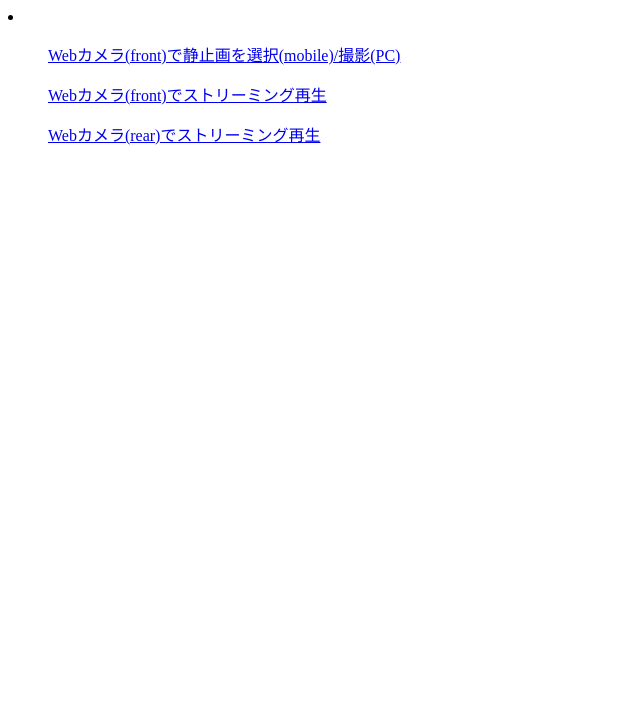
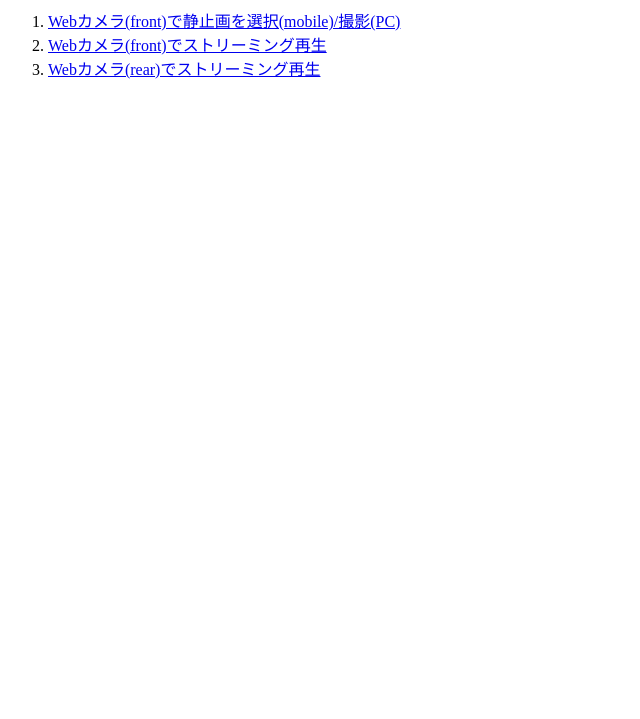
Before and after one commit to toku345/sandbox, a website: page public/index.html in a window 1280 px wide. Shown: the part 81-800 px from the top of the page, without its empty margins (0-640 px from the left). Drawn offline with Linux system fonts and the light colour scheme.

Commit message:
( ﾟдﾟ)ﾊｯ! ol <-> li

```diff
--- a/public/index.html
+++ b/public/index.html
@@ -11,11 +11,11 @@
   <body>
     <div>
       <h1>toku345 のサンドボックス</h1>
-      <li>
-        <ol><a href="./webcamera_single_frame.html">Webカメラ(front)で静止画を選択(mobile)/撮影(PC)</a></ol>
-        <ol><a href="./webcamera_streaming_front">Webカメラ(front)でストリーミング再生</a></ol>
-        <ol><a href="./webcamera_streaming_rear">Webカメラ(rear)でストリーミング再生</a></ol>
-      </li>
+      <ol>
+        <li><a href="./webcamera_single_frame.html">Webカメラ(front)で静止画を選択(mobile)/撮影(PC)</a></li>
+        <li><a href="./webcamera_streaming_front">Webカメラ(front)でストリーミング再生</a></li>
+        <li><a href="./webcamera_streaming_rear">Webカメラ(rear)でストリーミング再生</a></li>
+      </ol>
     </div>
   </body>
 </html>
```
